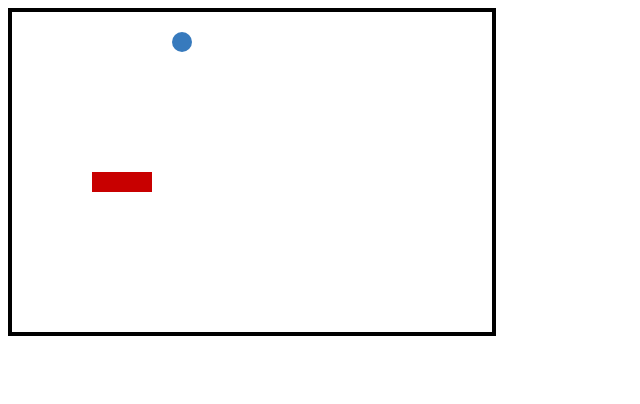
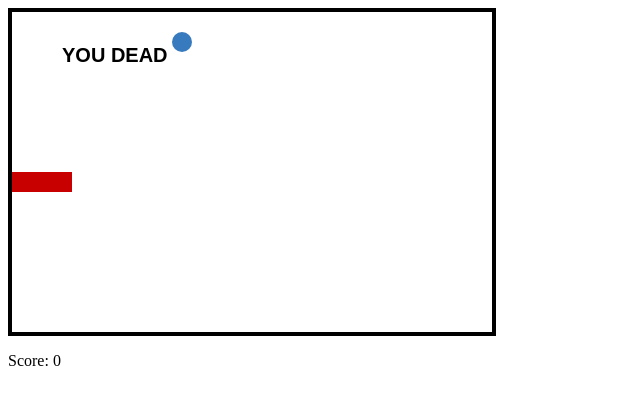
Before and after one commit to bogdanrybak/snake-game-js, a plain HTML site: page index.html in a window 1280 px wide. Shown: the whole page, without its empty margins (0-640 px from the left). Drawn offline with Linux system fonts and the light colour scheme.

Commit message:
Fixed eating from the right and bottom sides

```diff
--- a/game/snake.js
+++ b/game/snake.js
@@ -5,9 +5,9 @@
  * @type {Object}
  * @param {string} [canvasId] id of the canvas where the game needs to take place
  */
-var Game = function(canvasId) {
+var Game = function(canvasId, scoreBoardId) {
   var ctx = document.getElementById(canvasId).getContext('2d');
-
+  var scoreBoard = document.getElementById(scoreBoardId);
   var clearCanvas = function() {
     // Store the current transformation matrix
     ctx.save();
@@ -24,7 +24,7 @@ var Game = function(canvasId) {
   var stage = {
     width: 480,
     height: 320,
-    speed: 600 // speed of the game - lower is faster
+    speed: 200 // speed of the game - lower is faster
   };
 
   var KEYS = {
@@ -38,7 +38,8 @@ var Game = function(canvasId) {
    * Game related variables and init
    */
   var intervalId;
-  var snake = new Snake(stage.width / 2, stage.height / 2, 3);
+  var snakeStartingLength = 3;
+  var snake = new Snake(stage.width / 2, stage.height / 2, snakeStartingLength);
   var food = new Food();
 
   // starting input direction
@@ -49,6 +50,7 @@ var Game = function(canvasId) {
 
   var draw = function() {
     clearCanvas(ctx);
+
     snake.move(direction);
     if (food) {
       food.draw();
@@ -58,7 +60,13 @@ var Game = function(canvasId) {
       food = new Food();
       food.draw();
     }
+
+    if (snake.selfCollided()) {
+      deadScreen();
+    }
+
     snake.draw();
+    updateScore();
   };
 
   var init = function() {
@@ -91,6 +99,10 @@ var Game = function(canvasId) {
 
   document.onkeydown = keyListener;
 
+  var updateScore = function() {
+    scoreBoard.innerHTML = snake.length;
+  };
+
   var deadScreen = function() {
     stop();
     ctx.fillStyle = 'black';
@@ -108,8 +120,8 @@ var Game = function(canvasId) {
   function Snake(x, y, segments) {
     this.height = 20;
     this.width = this.height;
-    this.x = x;
-    this.y = y;
+    this.x = snapToGrid(x);
+    this.y = snapToGrid(y);
     this.speed = this.height;
     this.color = 'rgb(200,0,0)';
     this.direction = {
@@ -139,7 +151,6 @@ var Game = function(canvasId) {
       } else {
         this.segments.unshift(block);
       }
-      this.length++;
     };
 
     this.segments = [];
@@ -195,11 +206,23 @@ var Game = function(canvasId) {
   };
 
   Snake.prototype.ate = function(food) {
-    var overlapX = this.x >= food.x && this.x <= (food.x + food.size);
-    var overlapY = this.y >= food.y && this.y <= (food.y + food.size);
+    var overlapX = this.x == food.x;
+    var overlapY = this.y == food.y;
     if (overlapX && overlapY) {
       this.addSegment(this.tailPosition.x, this.tailPosition.y, true);
+      this.length++;
       return true;
+    }
+    return false;
+  };
+
+  Snake.prototype.selfCollided = function() {
+    // start counting from one ignoring the head segment
+    for (var i = 1; i < this.segments.length; i++) {
+      if (this.segments[i].x === this.segments[0].x &&
+          this.segments[i].y === this.segments[0].y) {
+        return true;
+      }
     }
     return false;
   };
@@ -230,5 +253,5 @@ var Game = function(canvasId) {
   };
 };
 
-var game = new Game('game-screen');
+var game = new Game('game-screen', 'score');
 game.init();
--- a/index.html
+++ b/index.html
@@ -9,6 +9,7 @@
   </style>
   <body>
     <canvas id="game-screen" width="480" height="320"></canvas>
+    <p>Score: <span id="score">0</span></p>
     <script src="game/snake.js"></script>
   </body>
 </html>
```
